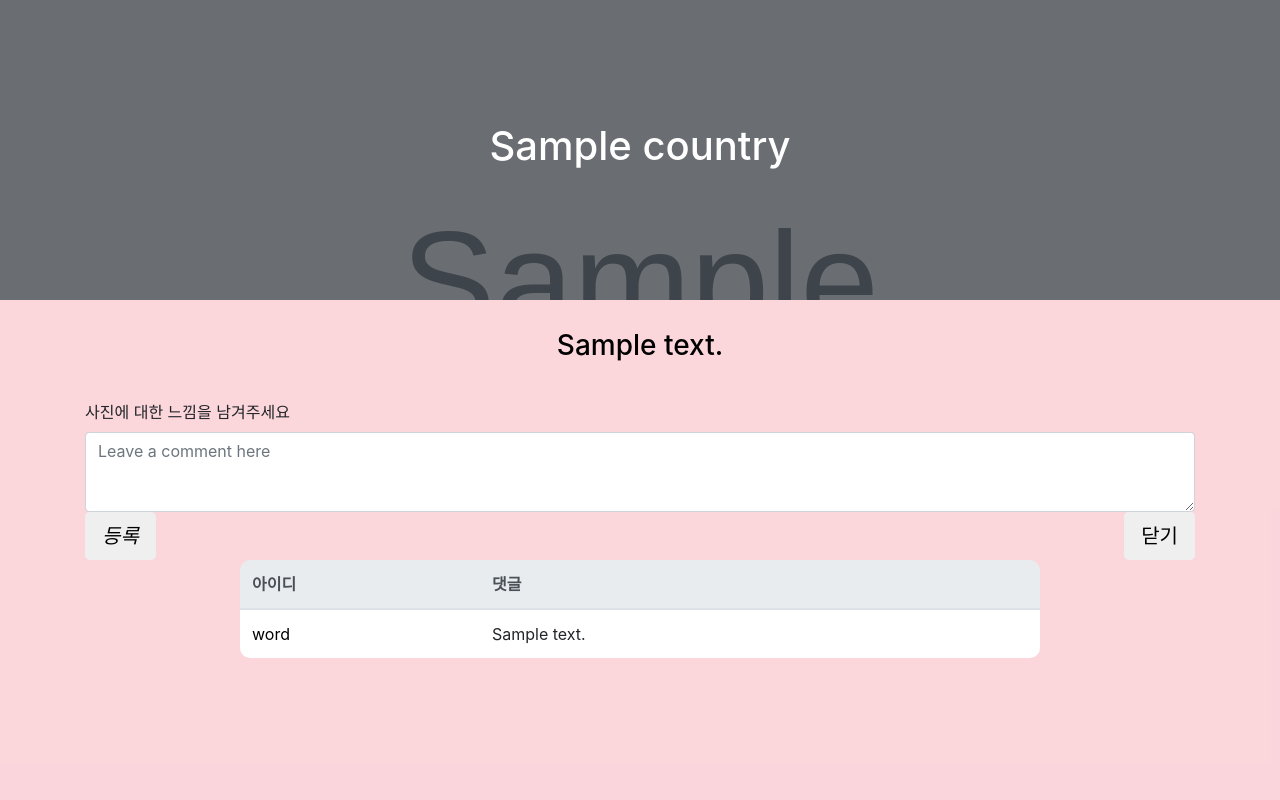
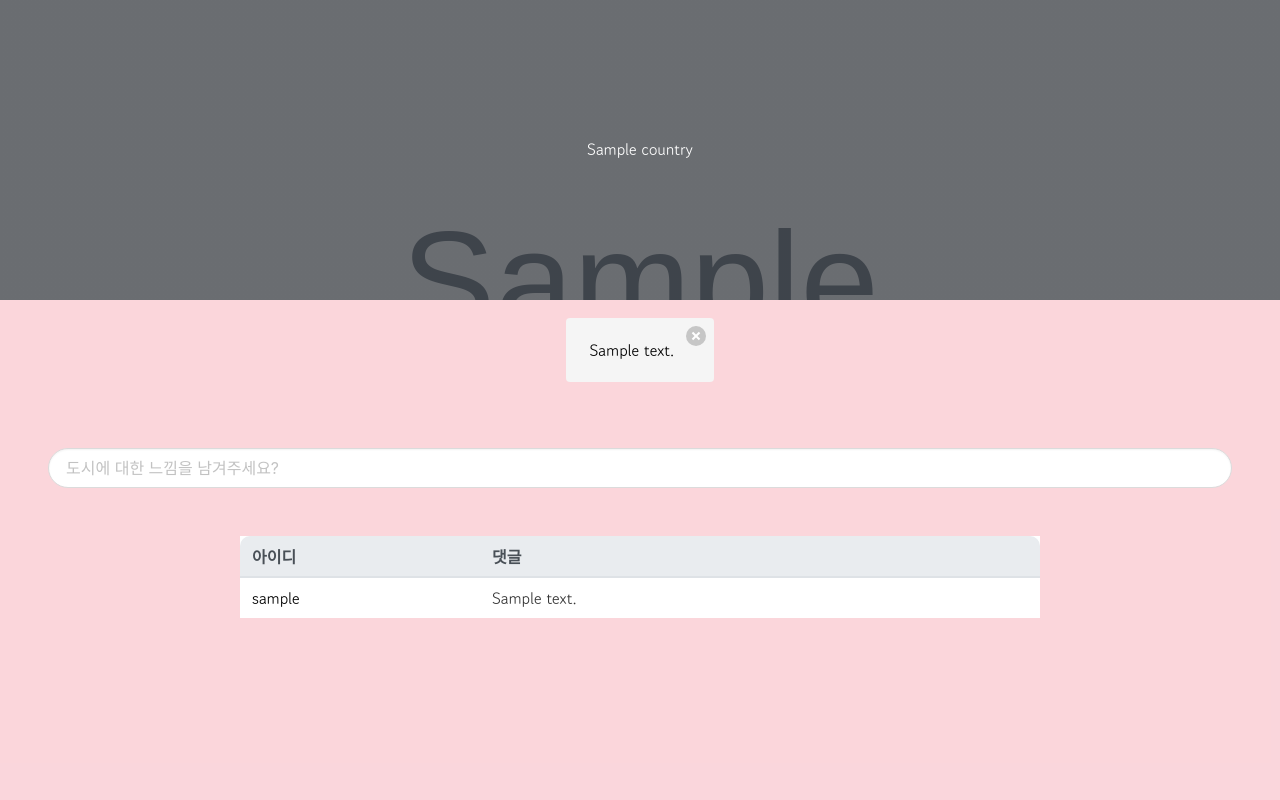
Before and after one commit to freespirit77/miniprojectnew1, a Flask app: template templates/detail.html in a window 1280 px wide. Run offline with Flask 2, Linux system fonts and the light colour scheme; the template is opened without the code that fills it: most values are stand-ins (such as "Sample title", 1, 10 or a date in 2020); grey boxes marked "Sample" are stand-in pictures; some libraries are stand-ins or nearby versions.

Commit message:
제출전 final

```diff
--- a/app.py
+++ b/app.py
@@ -15,9 +15,10 @@ app.config['UPLOAD_FOLDER'] = "./static/profile_pics"
 
 # mongodb connect
 
-ca = certifi.where()
+# ca = certifi.where()
 
-client = MongoClient('mongodb+srv://test:test@cluster0.mai7p.mongodb.net/Cluster0?retryWrites=true&w=majority', tlsCAFile=ca)
+# client = MongoClient('mongodb+srv://test:test@cluster0.mai7p.mongodb.net/Cluster0?retryWrites=true&w=majority', tlsCAFile=ca)
+client = MongoClient('mongodb+srv://test:test@cluster0.mai7p.mongodb.net/Cluster0?retryWrites=true&w=majority')
 db = client.dbsparta
 
 # 현욱님 DB
@@ -32,17 +33,16 @@ from bs4 import BeautifulSoup
 SECRET_KEY = 'SPARTA'
 
 
-@app.route('/')
-def home():
-    token_receive = request.cookies.get('mytoken')
-    try:
-        payload = jwt.decode(token_receive, SECRET_KEY, algorithms=['HS256'])
-
-        return render_template('index.html')
-    except jwt.ExpiredSignatureError:
-        return redirect(url_for("login", msg="로그인 시간이 만료되었습니다."))
-    except jwt.exceptions.DecodeError:
-        return redirect(url_for("login", msg="로그인 정보가 존재하지 않습니다."))
+# @app.route('/')
+# def home():
+#     token_receive = request.cookies.get('mytoken')
+#     try:
+#         payload = jwt.decode(token_receive, SECRET_KEY, algorithms=['HS256'])
+#         return render_template('index.html')
+#     except jwt.ExpiredSignatureError:
+#         return redirect(url_for("login", msg="로그인 시간이 만료되었습니다."))
+#     except jwt.exceptions.DecodeError:
+#         return redirect(url_for("login", msg="로그인 정보가 존재하지 않습니다."))
 
 
 @app.route('/login')
@@ -111,10 +111,12 @@ def check_dup():
     return jsonify({'result': 'success', 'exists': exists})
 
 
+
 @app.route('/')
 def main():
     # countrys = list(db.countrys.find({}, {"_id": False}).limit(10))
     countrys = list(db.countrys.find({}, {"_id": False}))
+    print(countrys)
     return render_template("index.html", countrys=countrys)
 
 
@@ -126,10 +128,21 @@ def detail(post_num):
 
     # post_num에 해당하는 comment 정보 찾음
     country_comment = list(db.comments.find({'post_num': int(post_num)}, {'_id': False}))
-    print(country_comment)
+    # print(country_comment)
+    comments = list(db.comments.find({},{'_id':False}))
 
-    comments = list(db.comments.find({},{'_id':False}))
-    return render_template("detail.html", country_comment=country_comment, country=country)
+    try:
+        token_receive = request.cookies.get('mytoken')
+        payload = jwt.decode(token_receive, SECRET_KEY, algorithms=['HS256'])
+        user_info = db.users.find_one({"username": payload["id"]},{'_id':False})
+        return render_template("detail.html", country_comment=country_comment, country=country, user_info=user_info)
+
+    except (jwt.ExpiredSignatureError, jwt.exceptions.DecodeError):
+        return render_template("detail.html", country_comment=country_comment, country=country)
+
+
+
+
 
 # 메인화면에서 나라, 이미지, desc 등 정보 크롤링, 저장
 @app.route("/info", methods=["POST"])
@@ -180,18 +193,30 @@ def main_info():
 
     return jsonify({'msg': 'main화면정보 저장완료'})
 
+
+
 @app.route('/detail/save_comment', methods=['POST'])
 def save_comment():
     # (to-do) id 변수로 가져오고 db에 넣어야함
 
-    # id_receive = request.form["id_give"]
-    comment_receive = request.form["comment_give"]
-    post_num_receive = request.form["post_num_give"]
+    token_receive = request.cookies.get('mytoken')
+    print("토큰정보")
+    print(token_receive)
+    try:
+        payload = jwt.decode(token_receive, SECRET_KEY, algorithms=['HS256'])
+        user_info = db.users.find_one({"username": payload["id"]})
+        comment_receive = request.form["comment_give"]
+        post_num_receive = request.form["post_num_give"]
 
-    # doc = {"index": index_receive, "id":id_receive, "comment": comment_receive}
-    doc = {"post_num" : int(post_num_receive) ,"comment": comment_receive}
-    db.comments.insert_one(doc)
-    return jsonify({'result': 'success', 'msg': '커멘트 저장'})
+        doc = {
+            "post_num": int(post_num_receive),
+            "comment": comment_receive,
+            "username": user_info["username"]
+        }
+        db.comments.insert_one(doc)
+        return jsonify({'result': 'success', 'msg': '커멘트 저장'})
+    except (jwt.ExpiredSignatureError, jwt.exceptions.DecodeError):
+        return redirect(url_for("login"))
 
 if __name__ == '__main__':
     app.run('0.0.0.0', port=5500, debug=True)
--- a/static/login.js
+++ b/static/login.js
@@ -30,6 +30,8 @@ function sign_in() {
         success: function (response) {
             if (response['result'] == 'success') {
                 $.cookie('mytoken', response['token'], {path: '/'});
+                // window.location.href="/"
+                // 이전화면으로 돌아가기
                 window.location.href="/"
             } else {
                 alert(response['msg'])
--- a/templates/detail.html
+++ b/templates/detail.html
@@ -9,10 +9,14 @@
     <link rel="stylesheet" href="https://maxcdn.bootstrapcdn.com/bootstrap/4.0.0/css/bootstrap.min.css"
           integrity="sha384-Gn5384xqQ1aoWXA+058RXPxPg6fy4IWvTNh0E263XmFcJlSAwiGgFAW/dAiS6JXm"
           crossorigin="anonymous">
+    <link rel="stylesheet" href="https://cdn.jsdelivr.net/npm/bulma@0.9.1/css/bulma.min.css">
+
     <!--    font awesome-->
     <link href="//maxcdn.bootstrapcdn.com/font-awesome/4.7.0/css/font-awesome.min.css" rel="stylesheet">
+    <link href="https://fonts.googleapis.com/css2?family=Gowun+Dodum&display=swap" rel="stylesheet">
 
-    <link href='{{ url_for("static", filename="detail.css") }}' rel="stylesheet">
+
+<!--    <link href='{{ url_for("static", filename="detail.css") }}' rel="stylesheet">-->
 
     <!-- Optional JavaScript -->
     <!-- jQuery first, then Popper.js, then Bootstrap JS -->
@@ -23,6 +27,7 @@
     <script src="https://maxcdn.bootstrapcdn.com/bootstrap/4.0.0/js/bootstrap.min.js"
             integrity="sha384-JZR6Spejh4U02d8jOt6vLEHfe/JQGiRRSQQxSfFWpi1MquVdAyjUar5+76PVCmYl"
             crossorigin="anonymous"></script>
+
 
 </head>
 
@@ -35,10 +40,25 @@
         window.location.href="/"
     }
 
+    function login_check() {
+        $.ajax({
+            type: "GET",
+            url: `/api/login_check`,
+            data: { },
+            success: function (response) {
+               alert(response["msg"])
+            }
+        });
+    }
+
+
     function save_comment() {
 
-        let comment = $('#comment').val()
-        console.log(comment)
+        let comment = $("#textarea-post").val()
+        let today = new Date().toISOString()
+
+        // let comment = $('#comment').val()
+        // console.log(comment)
 
         $.ajax({
             type: "POST",
@@ -46,17 +66,20 @@
             data: {
                 // detail에서 index, id, comment 값을 가져와서
                 post_num_give : {{ country.post_num }},
-                comment_give: comment
+                comment_give: comment,
             },
             success: function (response) {
-               alert(response["msg"])
-                window.location.reload()
+            $("#modal-post").removeClass("is-active")
+						window.location.reload()
             }
         });
     }
 </script>
 
 <style>
+    * {
+            font-family: 'Gowun Dodum', sans-serif;
+        }
 
     .wrap {
     background-color: RGBA(232, 52, 78, 0.2);
@@ -140,26 +163,78 @@
     </div>
 
     <div class="countrydetail">
-        <div>
-            <h3> {{country.desc}} </h3>
-        </div>
-    </div>
 
-    <div class="container">
-        <div class="form-floating">
-            <label for="floatingTextarea2">사진에 대한 느낌을 남겨주세요</label>
-            <textarea class="form-control" placeholder="Leave a comment here" id="comment"
-                      style="height: 80px"></textarea>
-
-        </div>
-        <div class="d-flex justify-content-between align-items-end">
-            <button id="btn-save" class="btn btn-outline-sparta btn-lg" onclick="save_comment()"><i
-                    class="fa-solid fa-comment-pen">등록</i>
-            </button>
-            <button id="btn-delete" class="btn btn-sparta btn-lg" onclick="close_detail()">닫기</button>
+        <div class="notification">
+            <button class="delete"></button>
+            {{country.desc}}
         </div>
 
     </div>
+
+    <section class="section">
+        <article class="media">
+            <div class="media-content">
+                <div class="field">
+                    <p class="control">
+                        <input id="input-post" class="input is-rounded" placeholder="도시에 대한 느낌을 남겨주세요?"
+                               onclick='$("#modal-post").addClass("is-active")'></p>
+                </div>
+            </div>
+        </article>
+    </section>
+
+    <div class="modal" id="modal-post">
+                <div class="modal-background" onclick='$("#modal-post").removeClass("is-active")'></div>
+                <div class="modal-content">
+                    <div class="box">
+                        <article class="media">
+                            <div class="media-content">
+                                <div class="field">
+                                    <p class="control">
+                                        <textarea id="textarea-post" class="textarea"
+                                                  placeholder="도시에 대한 느낌을 남겨주세요"></textarea>
+                                    </p>
+                                </div>
+                                <nav class="level is-mobile">
+                                    <div class="level-left">
+
+                                    </div>
+                                    <div class="level-right">
+                                        <div class="level-item">
+                                            <a class="button is-sparta" onclick="save_comment()">포스팅하기</a>
+                                        </div>
+                                        <div class="level-item">
+                                            <a class="button is-sparta is-outlined"
+                                               onclick='$("#modal-post").removeClass("is-active")'>취소</a>
+                                        </div>
+                                    </div>
+                                </nav>
+                            </div>
+                        </article>
+                    </div>
+                </div>
+                <button class="modal-close is-large" aria-label="close"
+                        onclick='$("#modal-post").removeClass("is-active")'></button>
+            </div>
+
+
+
+
+<!--    <div class="container">-->
+<!--        <div class="form-floating">-->
+<!--            <label for="floatingTextarea2">사진에 대한 느낌을 남겨주세요</label>-->
+<!--            <textarea class="form-control" placeholder="Leave a comment here" id="comment"-->
+<!--                      style="height: 80px"></textarea>-->
+
+<!--        </div>-->
+<!--        <div class="d-flex justify-content-between align-items-end">-->
+<!--            <button id="btn-save" class="btn btn-outline-sparta btn-lg" onclick="save_comment()"><i-->
+<!--                    class="fa-solid fa-comment-pen">등록</i>-->
+<!--            </button>-->
+<!--           <button id="btn-delete" class="btn btn-sparta btn-lg" onclick="close_detail()">닫기</button>-->
+<!--        </div>-->
+
+<!--    </div>-->
 
     <table class="table">
         <thead class="thead-light">
@@ -171,8 +246,8 @@
         </thead>
         <tbody id="tbody-box">
             {% for comment in country_comment %}
-                <tr id="word-word">
-                <td><a href="#">word</a></td>
+                <tr id="{{user_info.id}}">
+                <td><a href="#">{{user_info.username}}</a></td>
                 <td>{{comment.comment}}
                 </td>
             </tr>
```
